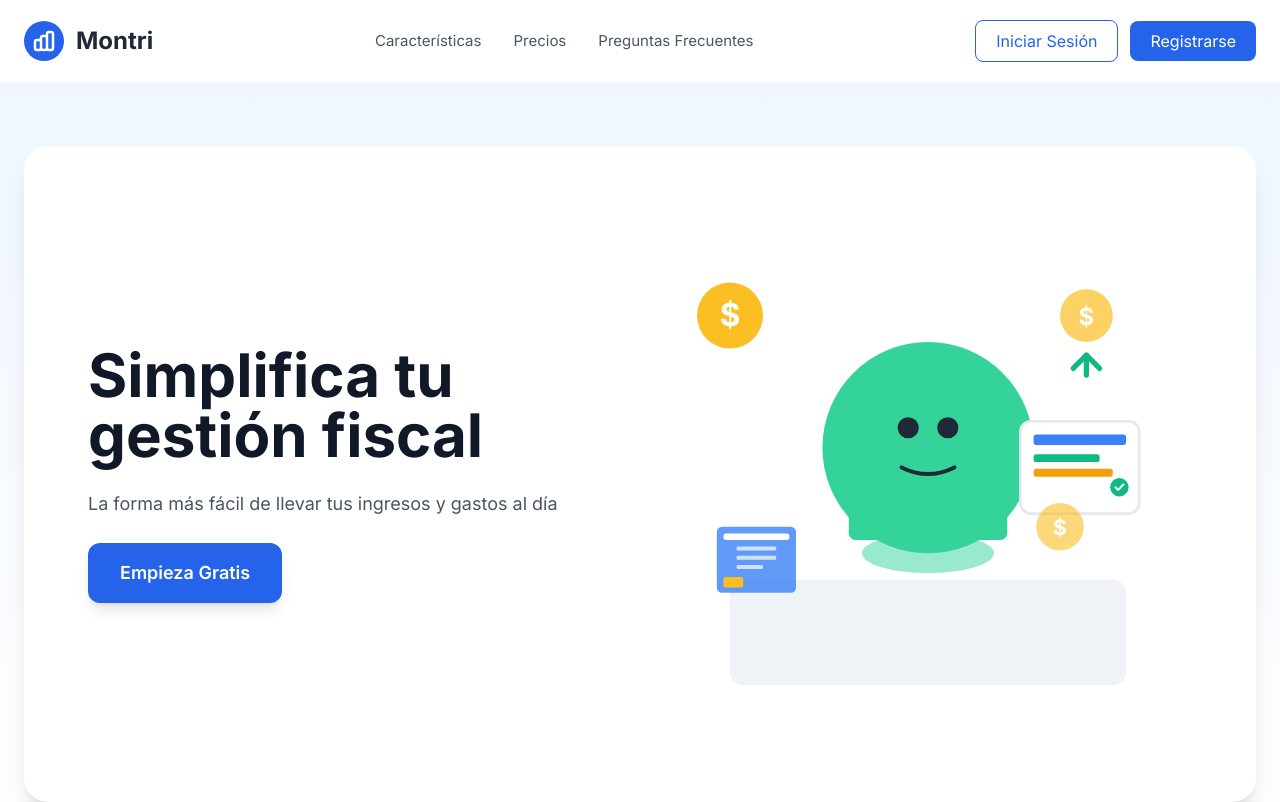
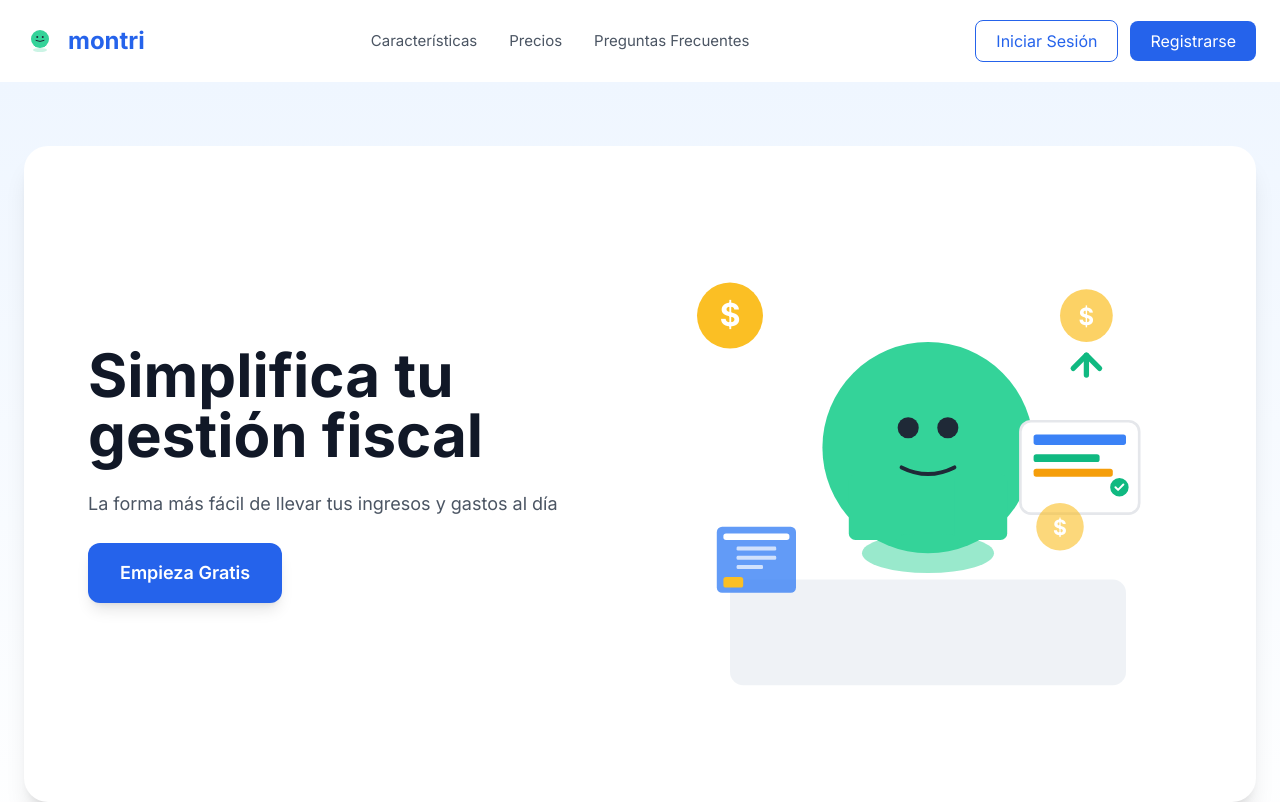
Before and after one commit to hsdesarrollo2025-ops/montri-frontend, a React (Vite) app: page / in a window 1280 px wide. Shown: the top 802 px of the page. Built offline with nearby package versions, Linux system fonts and the light colour scheme.

Commit message:
feat: define logo oficial con bichito e identificador 'montri' en minúsculas

```diff
--- /dev/null
+++ b/src/components/MontriIcon.tsx
@@ -0,0 +1,28 @@
+export default function MontriIcon({ className = "w-8 h-8" }: { className?: string }) {
+  return (
+    <svg
+      className={className}
+      viewBox="0 0 64 64"
+      xmlns="http://www.w3.org/2000/svg"
+      aria-hidden="true"
+      focusable="false"
+    >
+      {/* Shadow */}
+      <ellipse cx="32" cy="50" rx="14" ry="4" fill="#34d399" opacity="0.25" />
+
+      {/* Body */}
+      <circle cx="32" cy="28" r="18" fill="#34d399" />
+
+      {/* Eyes */}
+      <circle cx="26.5" cy="24" r="2" fill="#1f2937" />
+      <circle cx="37.5" cy="24" r="2" fill="#1f2937" />
+
+      {/* Smile */}
+      <path d="M24 31 Q 32 35 40 31" stroke="#1f2937" strokeWidth="2" fill="none" strokeLinecap="round" />
+
+      {/* Feet */}
+      <rect x="22" y="36" width="8" height="8" rx="2" fill="#34d399" />
+      <rect x="34" y="36" width="8" height="8" rx="2" fill="#34d399" />
+    </svg>
+  );
+}
--- a/src/components/Navbar.tsx
+++ b/src/components/Navbar.tsx
@@ -1,15 +1,13 @@
+import MontriIcon from './MontriIcon';
+
 export default function Navbar() {
   return (
     <nav className="w-full bg-white px-6 py-5">
       <div className="max-w-7xl mx-auto flex items-center justify-between">
-        <div className="flex items-center space-x-3">
-          <div className="w-10 h-10 bg-blue-600 rounded-full flex items-center justify-center">
-            <svg className="w-6 h-6 text-white" fill="none" viewBox="0 0 24 24" stroke="currentColor">
-              <path strokeLinecap="round" strokeLinejoin="round" strokeWidth={2.5} d="M9 19v-6a2 2 0 00-2-2H5a2 2 0 00-2 2v6a2 2 0 002 2h2a2 2 0 002-2zm0 0V9a2 2 0 012-2h2a2 2 0 012 2v10m-6 0a2 2 0 002 2h2a2 2 0 002-2m0 0V5a2 2 0 012-2h2a2 2 0 012 2v14a2 2 0 01-2 2h-2a2 2 0 01-2-2z" />
-            </svg>
-          </div>
-          <span className="text-2xl font-bold text-gray-800">Montri</span>
-        </div>
+        <a href="/" className="flex items-center space-x-3">
+          <MontriIcon className="w-8 h-8" />
+          <span className="text-2xl font-bold text-blue-600">montri</span>
+        </a>
 
         <div className="hidden md:flex items-center space-x-8 text-[15px]">
           <a href="#" className="text-gray-600 hover:text-gray-900 transition">Características</a>
```
